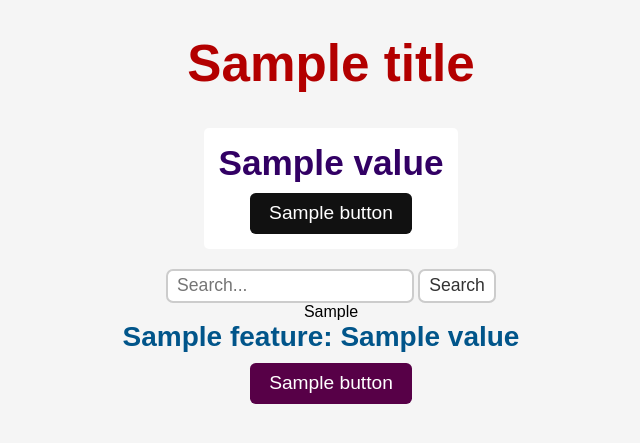
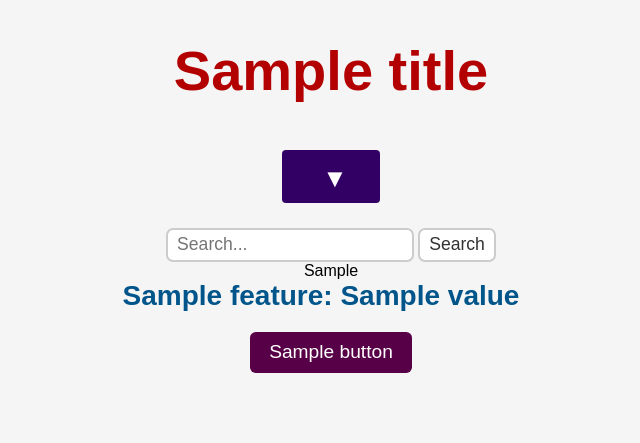
Before and after one commit to Milad244/SFU-Stats-Visualized, a Flask app: template templates/index.html in a window 1280 px wide. Shown: the top 443 px of the page, without its empty margins (309-949 px from the left). Run offline with Flask 3, Linux system fonts and the light colour scheme; the template is opened without the code that fills it: most values are stand-ins (such as "Sample title", 1, 10 or a date in 2020); some web fonts are replaced.

Commit message:
Dropdown logic finished

```diff
--- a/main.py
+++ b/main.py
@@ -2,7 +2,7 @@ import os
 import time
 from enum import Enum
 import pandas as pd
-from flask import Flask, render_template, request
+from flask import Flask, render_template, request, redirect, url_for
 import plotly.express as px
 import functools
 import pdfplumber
@@ -806,6 +806,9 @@ def main():
 
     all_stats = get_all_stats()
 
+    if category is None:
+        return redirect(url_for("main", category="faculty"))
+
     for cat_slug, stat_cat in all_stats.items():
         if category == cat_slug:
             try:
@@ -823,7 +826,7 @@ def main():
 
     categories = {}
     for cat_slug, stat_cat in all_stats.items():
-        categories[cat_slug] = {"title": stat_cat.title, "buttons": []}
+        categories[cat_slug] = {"title": stat_cat.title, "query_url": f"/?category={cat_slug}", "buttons": []}
         for stat_slug, stat in stat_cat.stat.items():
             categories[cat_slug]["buttons"].append({
                 "label": stat.label,
--- a/static/css/style.css
+++ b/static/css/style.css
@@ -10,7 +10,7 @@ body {
 
 h1 {
     color: rgb(179, 0, 0);
-    font-size: 3.2em;
+    font-size: 3.5em;
 }
 
 a {
@@ -18,7 +18,7 @@ a {
 }
 
 footer {
-    margin-top: 10px;
+    margin-top: 20px;
 }
 
 button {
@@ -45,24 +45,71 @@ button:active {
 }
 
 .categories {
-    display: flex;
-    justify-content: center;
-    gap: 20px;
-    padding-bottom: 20px;
-    flex-wrap: wrap;
+    /**background-color: white;*/
+    border-radius: 5px;
+    padding-bottom: 15px;
+    margin: auto;
 }
 
-.categories div {
-    background-color: white;
-    border-radius: 5px;
-    padding: 15px;
+.dropdown {
+    position: relative;
+    display: inline-block;
+    padding: 10px;
+  }
+
+.dropdown-toggle {
+    background-color: rgb(50, 0, 100);
+    color: white;
+    padding: 8px 32px;
+    border: none;
+    cursor: pointer;
+    border-radius: 4px;
+    font-size: 2em;
 }
 
-.categories div h2 {
-    color: rgb(50, 0, 100);
-    font-size: 2.2em;
-    margin: 0;
-    margin-bottom: 10px;
+.dropdown-toggle::after {
+    /**Going to split this I think*/
+    content: "▼";
+    font-size: 0.8em;
+    margin-left: 8px;
+
+}
+
+.dropdown-toggle:hover {
+  background-color: rgb(62.5, 0, 125);
+  box-shadow: 0 4px 10px rgba(62.5, 0, 125, 0.3);
+}
+
+.dropdown-toggle:active {
+  box-shadow: 0 2px 6px rgba(62.5, 0, 125, 0.4);
+}
+
+.dropdown-menu {
+    display: none;
+    position: absolute;
+    background-color: white;
+    /**min-width: 160px;**/
+    box-shadow: 0 4px 8px rgba(0,0,0,0.1);
+    z-index: 1;
+    margin-top: 4px;
+    border-radius: 4px;
+    overflow: hidden;
+    white-space: nowrap;
+}
+
+.dropdown-menu a {
+    color: #333;
+    padding: 10px 16px;
+    text-decoration: none;
+    display: block;
+}
+
+.dropdown-menu a:hover {
+    background-color: #f0f0f0;
+}
+
+.dropdown.show .dropdown-menu {
+    display: block;
 }
 
 #active-category {
@@ -122,7 +169,7 @@ input:focus {
     font-size: 1.75em;
     font-weight: bold;
     color: #01558a;
-    margin: 0px;
+    margin: 0;
 }
 
 .graph-container {
--- a/templates/index.html
+++ b/templates/index.html
@@ -13,24 +13,39 @@
     <h1>{{ title }}</h1>
 
     <div class="categories">
+        <div class="dropdown" id="myDropdown">
+            <button class="dropdown-toggle">
                 {% for key, value in categories.items() %}
-            <div>
                     {% if request.args.get("category") == key %}
-                    <h2 id="active-category">{{ value.title }}</h2>
+                        {{ value.title }}
+                    {% endif %}
+                {% endfor %}
+            </button>
+            <div class="dropdown-menu">
+                {% for key, value in categories.items() %}
+                     {% if request.args.get("category") == key %}
+                        <a id="active-category" href={{ value.query_url }}>{{ value.title }}</a>
                      {% else %}
-                    <h2>{{ value.title }}</h2>
+                         <a href={{ value.query_url }}>{{ value.title }}</a>
                     {% endif %}
+                {% endfor %}
+            </div>
+        </div>
+        <div class="views">
+            {% for key,value in categories.items() %}
                 {% for button in value.buttons %}
+                    {% if request.args.get("category") == key %}
                         <a href="{{ button.query_url }}">
-                        {% if request.args.get("view") == button.stat_slug and request.args.get("category") == key %}
+                            {% if request.args.get("view") == button.stat_slug %}
                                 <button id="active-view" type="button">{{ button.label }}</button>
                             {% else %}
                                 <button type="button">{{ button.label }}</button>
                             {% endif %}
                         </a>
+                    {% endif %}
+                {% endfor %}
             {% endfor %}
         </div>
-        {% endfor %}
     </div>
 
     {% if graph_html %}
@@ -68,3 +83,18 @@
     </footer>
 </body>
 </html>
+
+<script>
+  const dropdown = document.getElementById('myDropdown');
+  const toggleBtn = dropdown.querySelector('.dropdown-toggle');
+
+  toggleBtn.addEventListener('click', () => {
+    dropdown.classList.toggle('show');
+  });
+
+  document.addEventListener('click', (e) => {
+    if (!dropdown.contains(e.target)) {
+      dropdown.classList.remove('show');
+    }
+  });
+</script>
```
Lines whose indentation alone changed are shown as unchanged.
